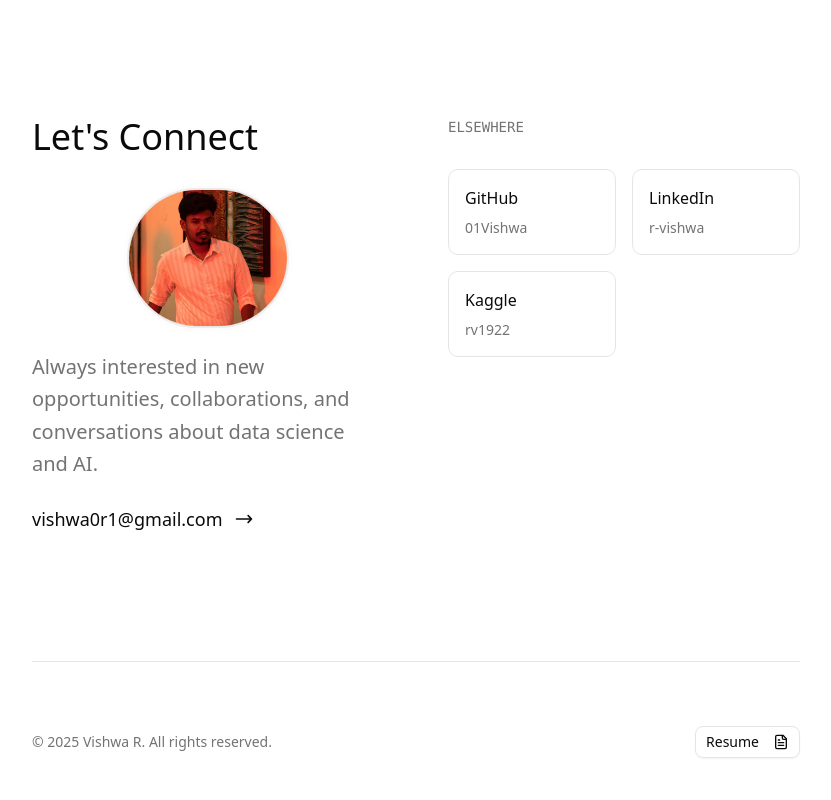
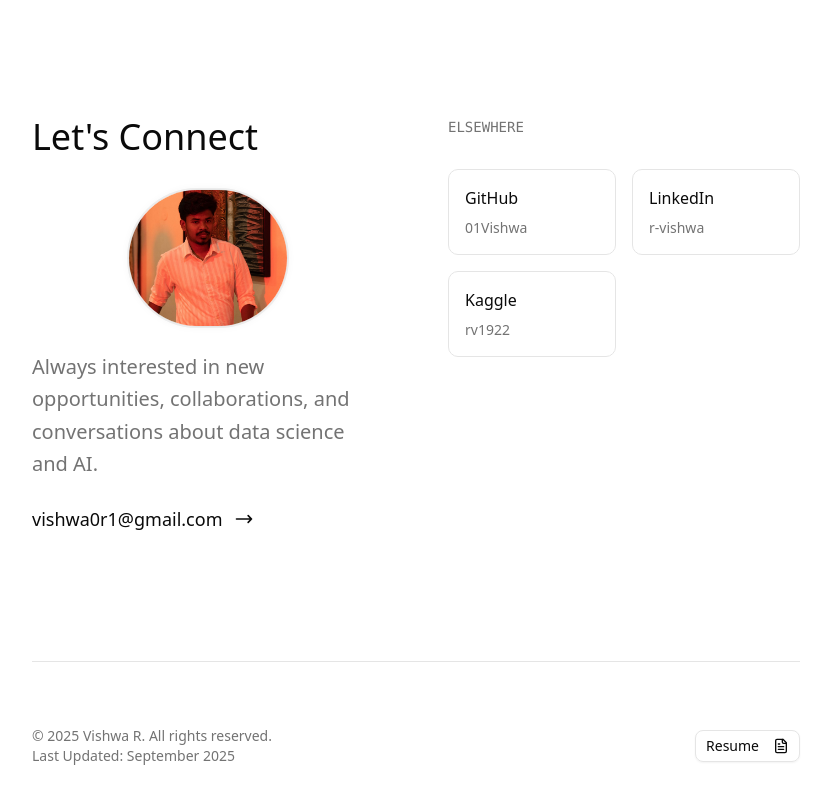
Before and after one commit to 01Vishwa/Portfolio, a Next.js app: page / in a window 1280 px wide. Shown: the part 5459-6259 px from the top of the page, without its empty margins (224-1055 px from the left). Built offline with nearby package versions, Linux system fonts and the light colour scheme.

Commit message:
updated content v10

```diff
--- a/app/page.tsx
+++ b/app/page.tsx
@@ -826,7 +826,7 @@ export default function Home() {
         <footer className="py-12 sm:py-16 border-t border-border">
           <div className="flex flex-col lg:flex-row justify-between items-start lg:items-center gap-6 sm:gap-8">
             <div className="space-y-2">
-              <div className="text-sm text-muted-foreground">© 2025 Vishwa R. All rights reserved.</div>
+              <div className="text-sm text-muted-foreground">© 2025 Vishwa R. All rights reserved.<br />Last Updated: September 2025</div>
             </div>
 
             <div className="flex items-center gap-4">
```
